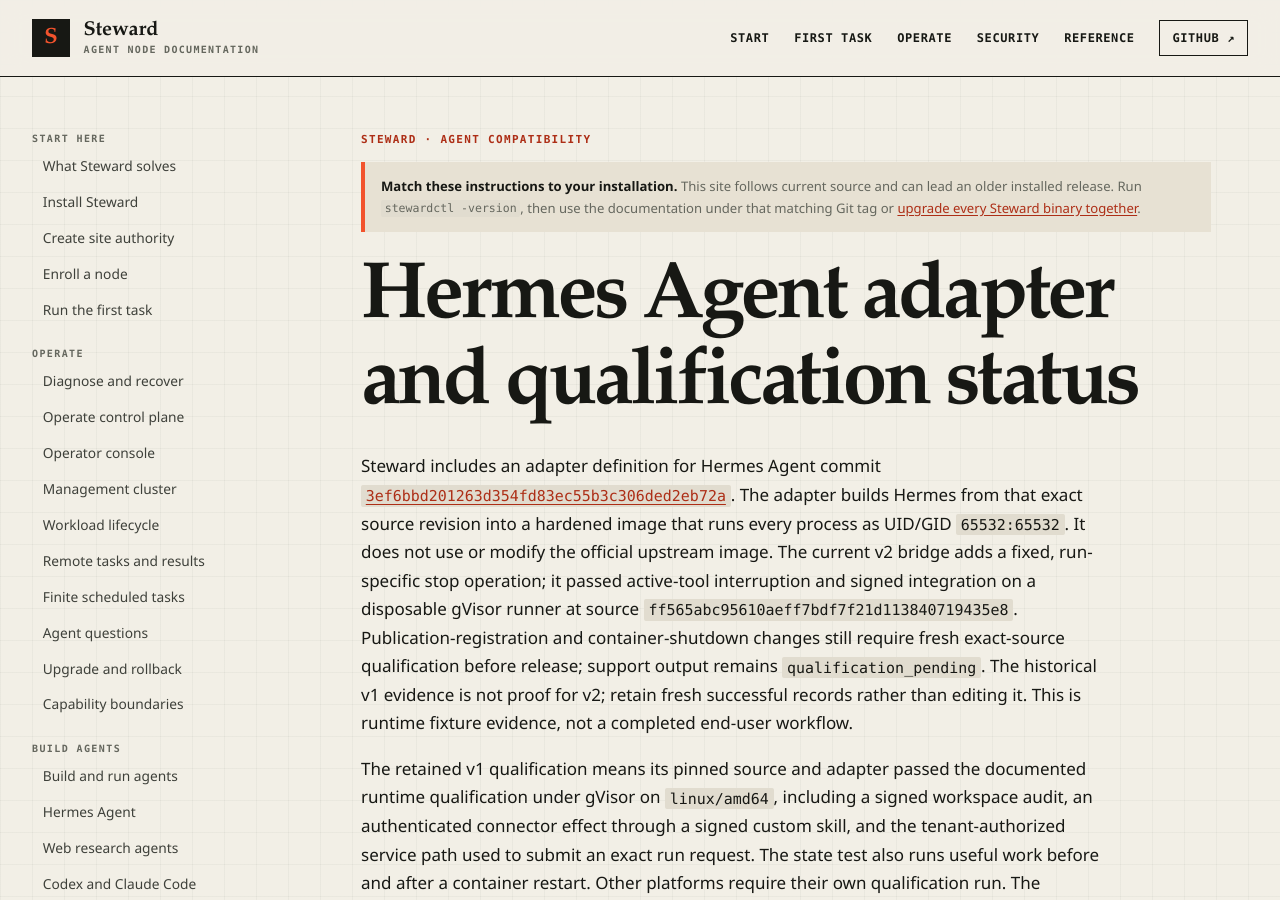
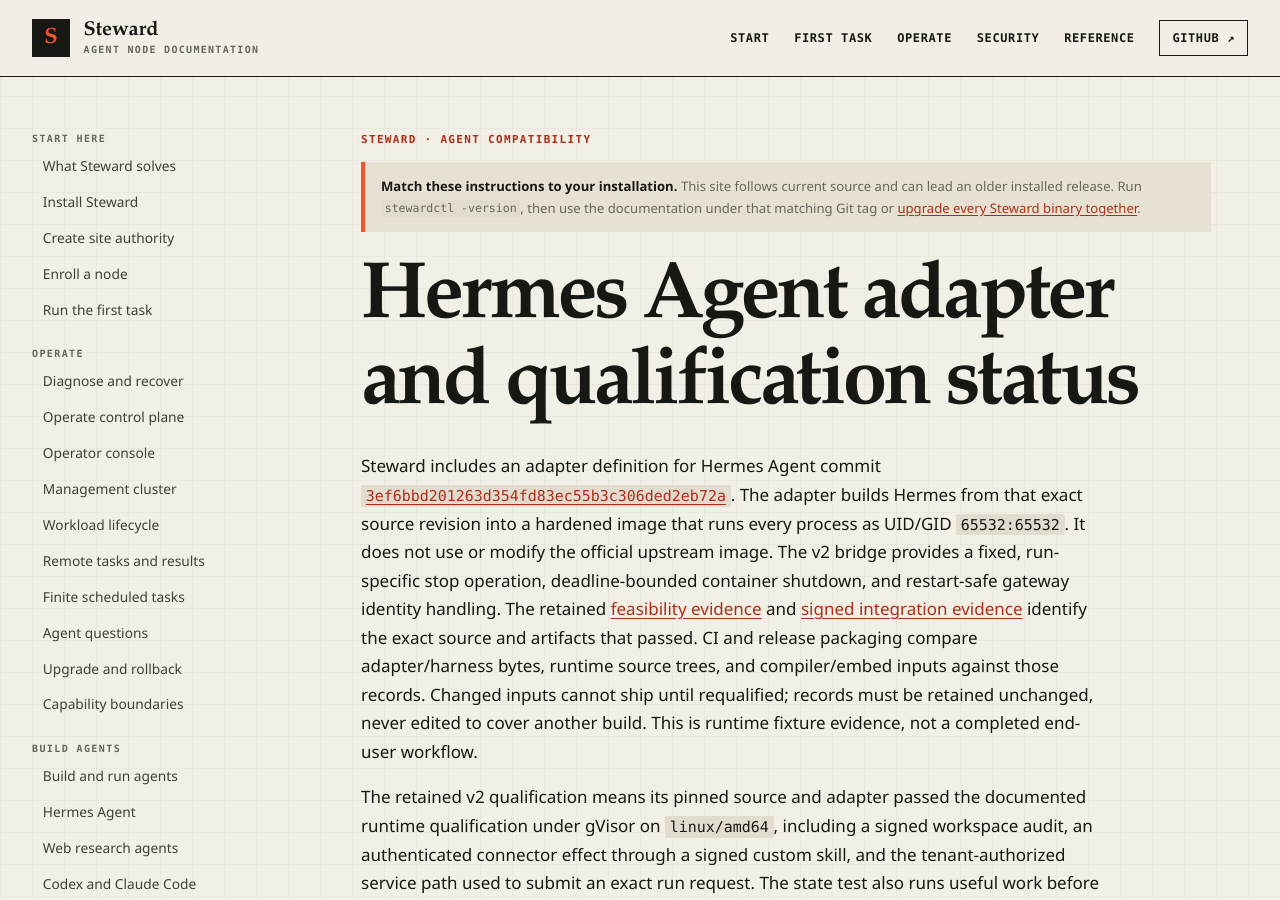
Before and after one commit to hardrails/steward, a Jekyll site: the page built from docs/guides/hermes-agent.md, in a window 1280 px wide and 900 px high. Built offline with Jekyll 4.4.1, drawn with Linux system fonts in a browser that asks for light colours.

Commit message:
Describe retained v2 evidence and exact-input release requirements
Update operator guidance without claiming fixture evidence proves arbitrary end-user workflows. The adapter payload remains unchanged.

Confidence: high
Scope-risk: narrow

```diff
--- a/docs/guides/hermes-agent.md
+++ b/docs/guides/hermes-agent.md
@@ -10,15 +10,17 @@
 [`3ef6bbd201263d354fd83ec55b3c306ded2eb72a`](https://github.com/NousResearch/hermes-agent/commit/3ef6bbd201263d354fd83ec55b3c306ded2eb72a).
 The adapter builds Hermes from that exact source revision into a hardened image that
 runs every process as UID/GID `65532:65532`. It does not use or modify the official
-upstream image. The current v2 bridge adds a fixed, run-specific stop operation;
-it passed active-tool interruption and signed integration on a disposable gVisor
-runner at source `ff565abc95610aeff7bdf7f21d113840719435e8`. Publication-registration
-and container-shutdown changes still require fresh exact-source qualification
-before release; support output remains `qualification_pending`. The
-historical v1 evidence is not proof for v2; retain fresh successful records rather
-than editing it. This is runtime fixture evidence, not a completed end-user workflow.
+upstream image. The v2 bridge provides a fixed, run-specific stop operation,
+deadline-bounded container shutdown, and restart-safe gateway identity handling.
+The retained [feasibility evidence](../reference/evidence/hermes-feasibility.json)
+and [signed integration evidence](../reference/evidence/hermes-integration.json)
+identify the exact source and artifacts that passed. CI and release packaging
+compare adapter/harness bytes, runtime source trees, and compiler/embed inputs
+against those records. Changed inputs cannot ship until requalified; records must
+be retained unchanged, never edited to cover another build. This is runtime fixture
+evidence, not a completed end-user workflow.
 
-The retained v1 qualification means its pinned source and adapter passed the documented
+The retained v2 qualification means its pinned source and adapter passed the documented
 runtime qualification under gVisor on `linux/amd64`, including a signed workspace audit, an
 authenticated connector effect through a signed custom skill, and the
 tenant-authorized service path used to submit an exact run request. The state test
```
Also changed, not shown: README.md.
